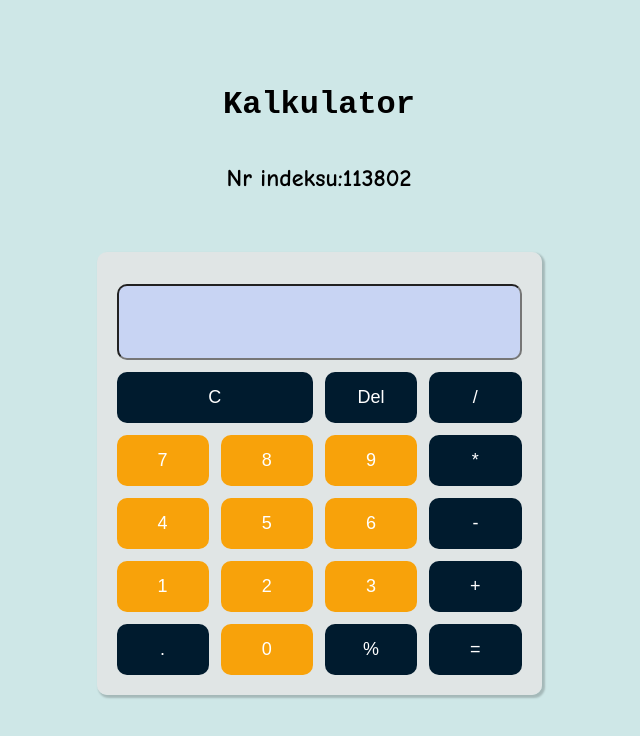
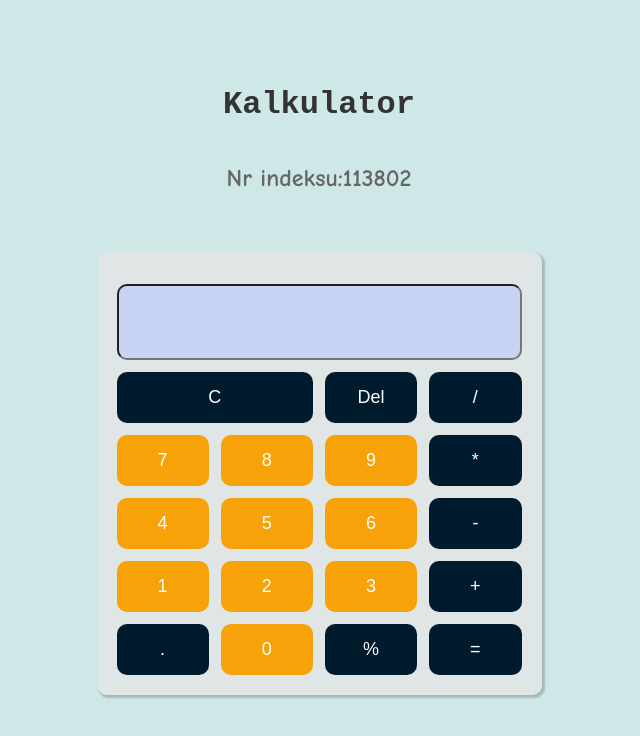
Before and after one commit to KwiaTek02/Kalkulator, a plain HTML site: page index.html in a window 1280 px wide. Shown: the whole page, without its empty margins (321-961 px from the left). Drawn offline with Linux system fonts and the light colour scheme.

Commit message:
zmiana7 31.01.2024

```diff
--- a/index.html
+++ b/index.html
@@ -4,12 +4,13 @@
     <meta charset="UTF-8">
     <meta name="viewport" content="width=device-width, initial-scale=1.0">
     <title>Prosty Kalkulator</title>
+    <link rel="shortcut icon" href="favicon.ico" type="image/x-icon">
     <link rel="stylesheet" type="text/css" href="styles.css">
     <script src="javascript.js"></script>
 </head>
 <body>
     <h1>Kalkulator</h1>
-        <h2>Nr indeksu:113802</h2>
+    <h2>Nr indeksu:113802</h2>
     <div id="calculator">
         <label for="display"></label>
         <input type="text" id="display">
--- a/styles.css
+++ b/styles.css
@@ -12,11 +12,13 @@ body {
 h1 {
     font-family: Andale Mono, monospace;
     text-align: center;
+    color: #333;
 }
 
 h2 {
     font-family:Comic Sans MS, Comic Sans, cursive ;
     text-align: center;
+    color: #666;
 }
 
 #calculator {
@@ -28,6 +30,7 @@ h2 {
     padding: 20px;
     background-color: rgba(229, 229, 229, 0.8);
     box-shadow: 2px 2px 2px 1px rgb(0 0 0 / 20%);
+
 }
 
 input {
@@ -46,6 +49,7 @@ button {
     padding: 15px 20px;
     border-radius: 10px;
     border-width: 0;
+
 }
 
 .wide {
```
Also changed, not shown: favicon.ico (added).
